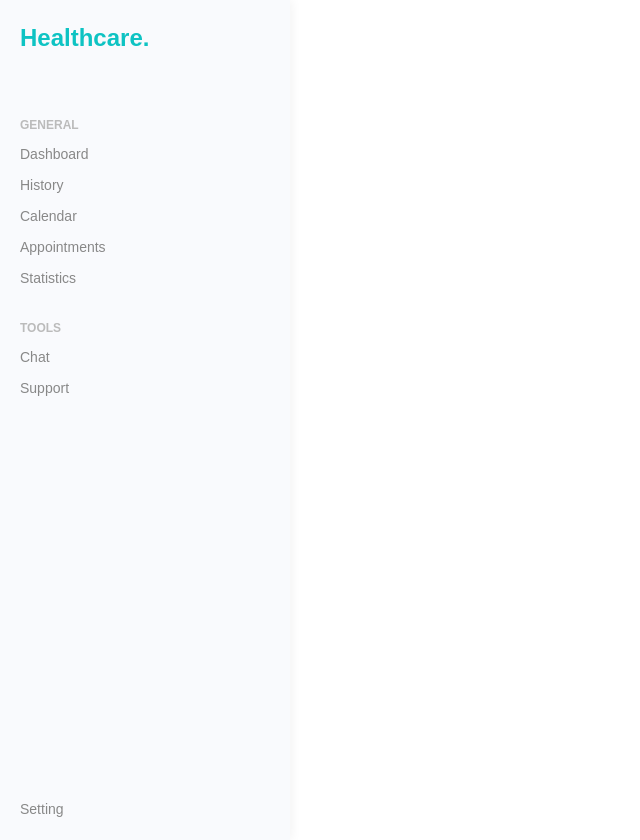
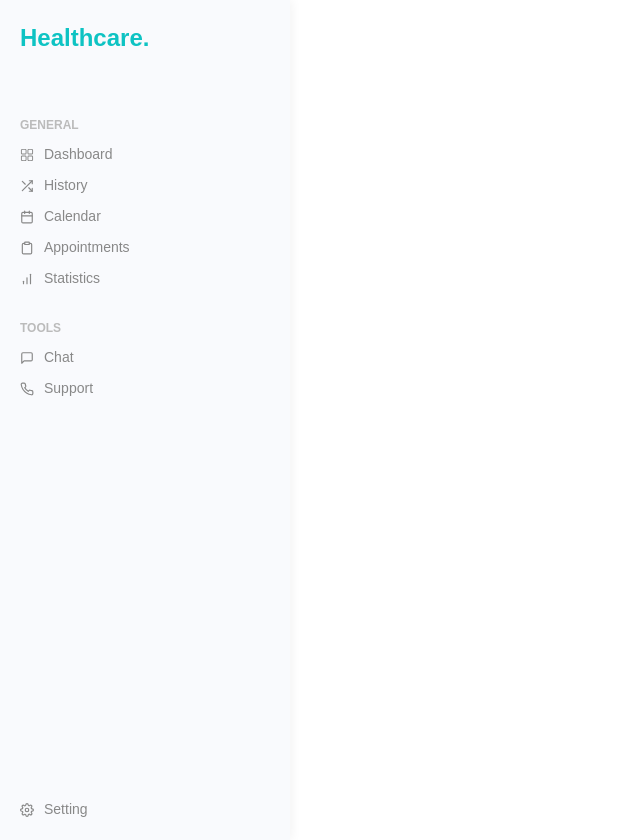
Before and after one commit to vaidyavd0910/FitPeo, a React (Vite) app: page / in a window 1280 px wide. Shown: the whole page, without its empty margins (0-640 px from the left). Built offline with nearby package versions, Linux system fonts and the light colour scheme.

Commit message:
sidebar component compeleted

```diff
--- a/src/components/Sidebar/Sidebar.jsx
+++ b/src/components/Sidebar/Sidebar.jsx
@@ -1,35 +1,32 @@
 import React from "react";
 import styles from "./Sidebar.module.css";
-// import { icons } from "lucide-react";
 import sidebarData from "../../util/SidebarData/SidebarData";
-
-// const Icon = ({ name }) => {
-//   const SelectedIcon =
-//     icons[name.charAt(0).toUpperCase() + name.slice(1)] || icons["Circle"];
-//   return <SelectedIcon className={styles.icon} size={18} />;
-// };
 
 export default function Sidebar() {
   return (
     <div className={styles.sidebar}>
       <div className={styles.logo}>{sidebarData.logo}</div>
+
       {sidebarData.sections.map((section, idx) => (
         <div key={idx}>
           <div className={styles.sectionTitle}>{section.title}</div>
           {section.items.map((item, i) => (
             <div
               key={i}
-              className={`${styles.menuItem} ${item.active ? styles.active : ""}`}
+              className={`${styles.menuItem} `}
             >
-              {/* <Icon name={item.icon} /> */}
-              {item.name}
+              {item.icon && <item.icon className={styles.icon} />}
+              <span>{item.name}</span>
             </div>
           ))}
         </div>
       ))}
+
       <div className={styles.setting}>
-        {/* <Icon name={sidebarData.setting.icon} /> */}
-        {sidebarData.setting.name}
+        {sidebarData.setting.icon && (
+          <sidebarData.setting.icon className={styles.icon} />
+        )}
+        <span>{sidebarData.setting.name}</span>
       </div>
     </div>
   );
--- a/src/components/Sidebar/Sidebar.module.css
+++ b/src/components/Sidebar/Sidebar.module.css
@@ -1,4 +1,3 @@
-/* Sidebar.module.css */
 .sidebar {
     width: 250px;
     background-color: #f9fafd;
@@ -35,10 +34,10 @@
     cursor: pointer;
   }
 
-  /* .menuItem.active {
+  .menuItem:hover {
     color: #2e2e62;
     font-weight: bold;
-  } */
+  }
 
   .icon {
     margin-right: 10px;
--- a/src/util/SidebarData/SidebarData.js
+++ b/src/util/SidebarData/SidebarData.js
@@ -1,26 +1,38 @@
-// menuData.js
+import {
+  RxDashboard
+} from "react-icons/rx";
+import {
+  FiShuffle,
+  FiCalendar,
+  FiClipboard,
+  FiBarChart,
+  FiMessageSquare,
+  FiPhone,
+  FiSettings
+} from "react-icons/fi";
+
 const sidebarData = {
   logo: "Healthcare.",
   sections: [
     {
       title: "General",
       items: [
-          { name: "Dashboard", icon: "grid", active: true },
-          { name: "History", icon: "shuffle" },
-          { name: "Calendar", icon: "calendar" },
-          { name: "Appointments", icon: "clipboard" },
-          { name: "Statistics", icon: "bar-chart" }
+        { name: "Dashboard", icon: RxDashboard },
+        { name: "History", icon: FiShuffle },
+        { name: "Calendar", icon: FiCalendar },
+        { name: "Appointments", icon: FiClipboard },
+        { name: "Statistics", icon: FiBarChart }
       ]
     },
     {
       title: "Tools",
       items: [
-          { name: "Chat", icon: "message-square" },
-          { name: "Support", icon: "phone" }
+        { name: "Chat", icon: FiMessageSquare },
+        { name: "Support", icon: FiPhone }
       ]
     }
   ],
-    setting: { name: "Setting", icon: "settings" }
+  setting: { name: "Setting", icon: FiSettings }
 };
 
 export default sidebarData;
```
Lines whose indentation alone changed are shown as unchanged.
